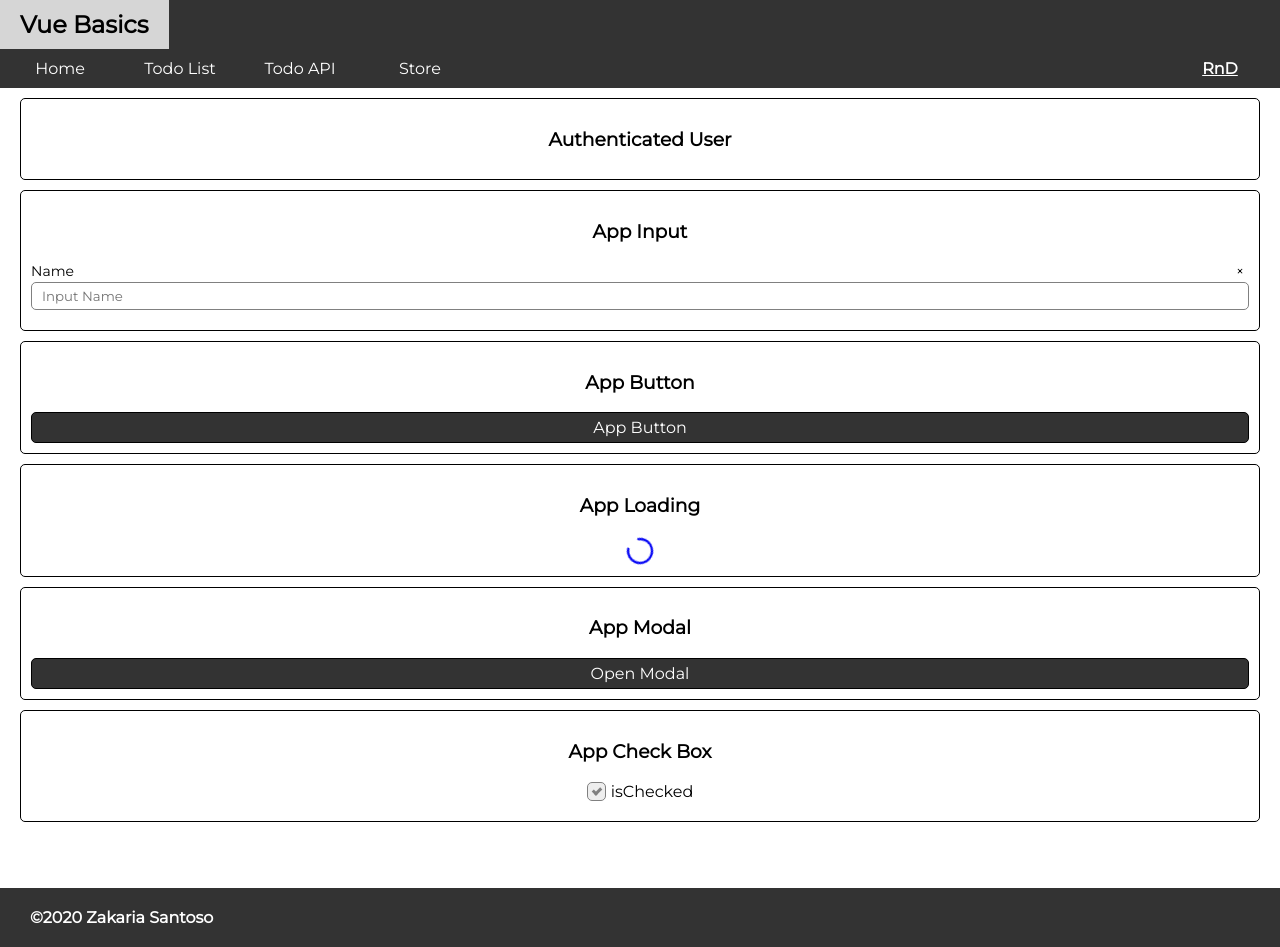
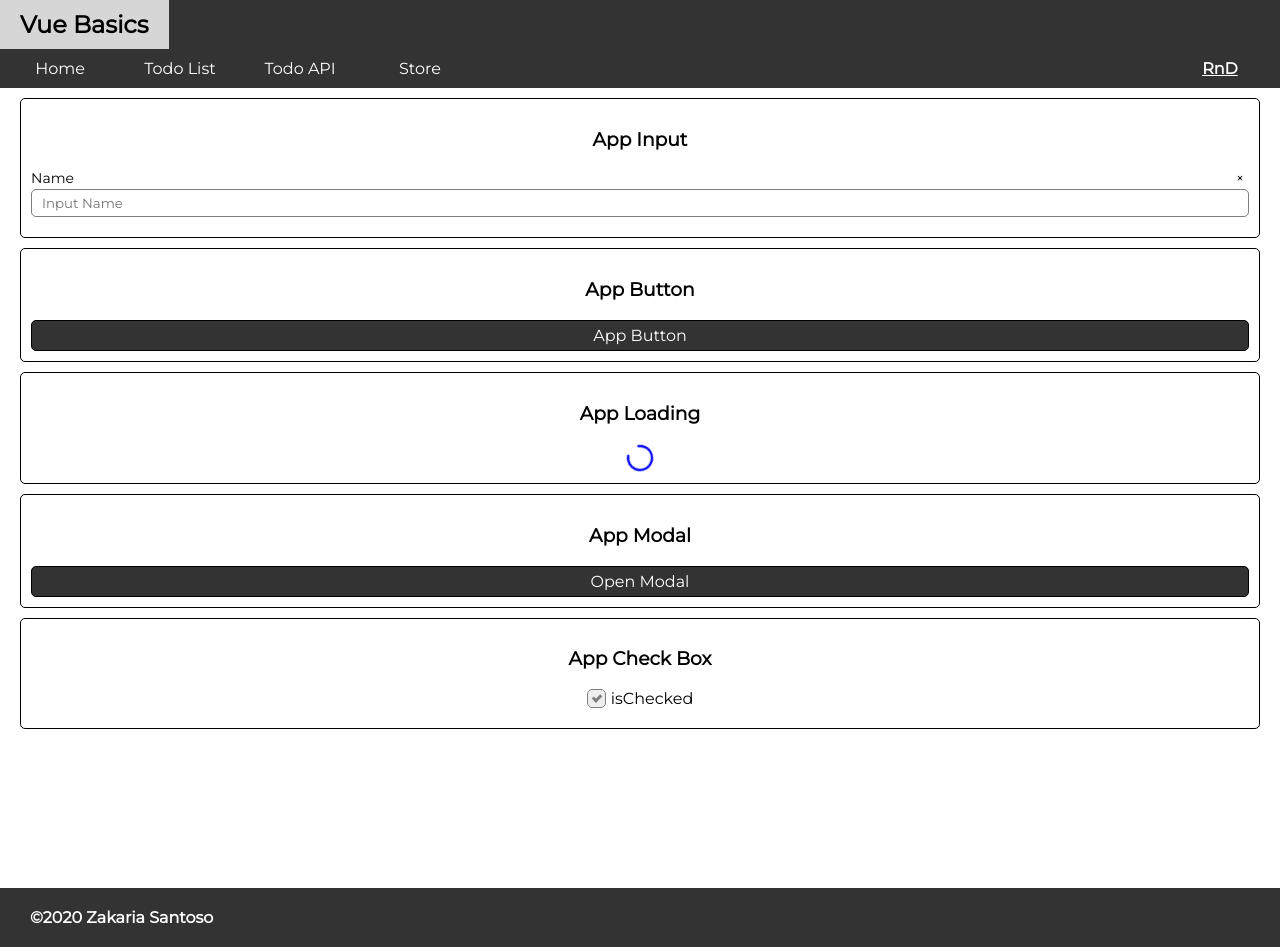
Before and after one commit to zakariasantoso/vue-basic, a Vue app: page /showcase in a window 1280 px wide. Built offline with nearby package versions, Linux system fonts and the light colour scheme.

Commit message:
Fixed Bug

```diff
--- a/src/views/Showcase.vue
+++ b/src/views/Showcase.vue
@@ -1,13 +1,6 @@
 <template>
 	<div class="showcase-page">
-		<section>
-			<h3>Authenticated User</h3>
-			<div class="content-center">
-				<div>{{ getUser.name }}</div>
-				<div>{{ getUser.email }}</div>
-				<div>{{ getUser.age }}</div>
-			</div>
-		</section>
+
 
 		<section>
 			<h3>App Input</h3>
```
